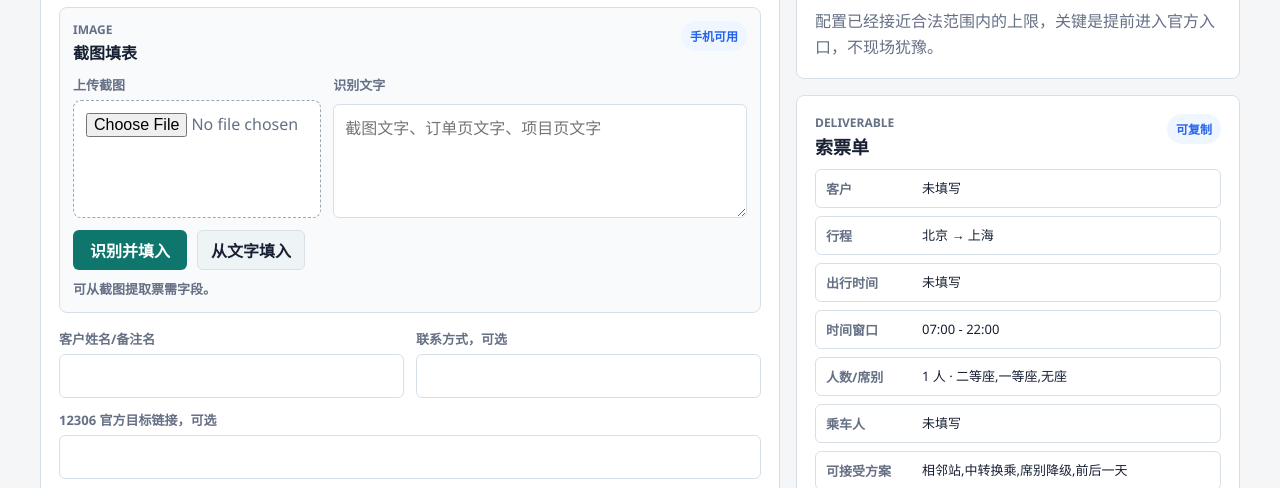
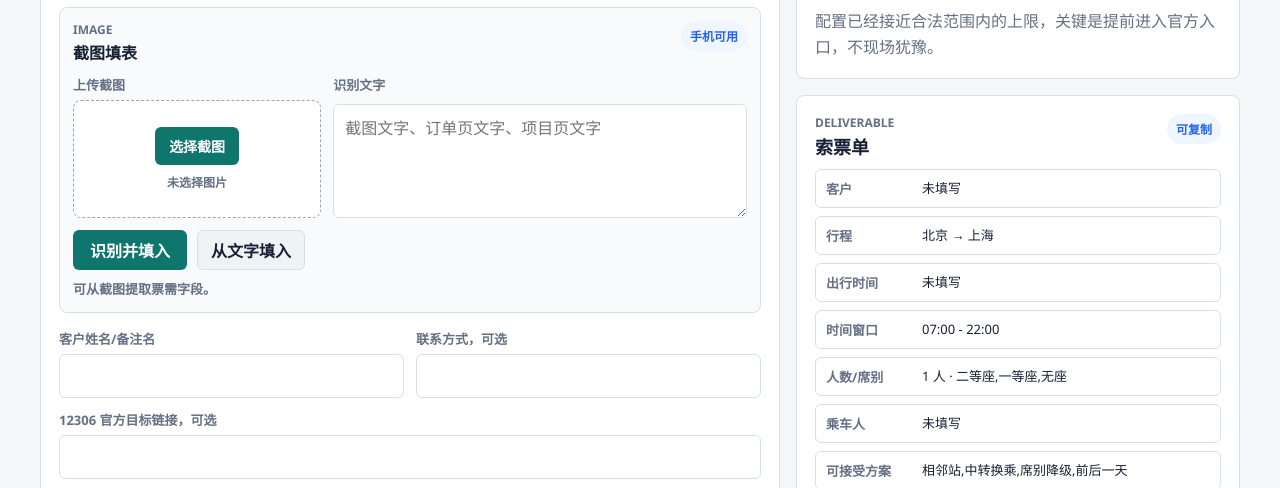
Before and after one commit to zhaowenjie817724/ticket, a website with bundled scripts: page index.html in a window 1280 px wide. Shown: the part 232-720 px from the top of the page. Built offline with nearby package versions, Linux system fonts and the light colour scheme.

Commit message:
fix: 优化手机截图上传控件

```diff
--- a/app.js
+++ b/app.js
@@ -80,6 +80,7 @@ const nodes = {
   launcherGrid: document.querySelector("#launcher-grid"),
   candidateList: document.querySelector("#candidate-list"),
   imageInput: document.querySelector("#image-input"),
+  imageFileName: document.querySelector("#image-file-name"),
   imageExtract: document.querySelector("#image-extract"),
   extractText: document.querySelector("#extract-text"),
   textApply: document.querySelector("#text-apply"),
@@ -128,6 +129,11 @@ function setStatus(message, tone = "muted") {
 function setExtractStatus(message, tone = "muted") {
   nodes.extractStatus.textContent = message;
   nodes.extractStatus.dataset.tone = tone;
+}
+
+function updateImageFileName() {
+  const file = nodes.imageInput.files?.[0];
+  nodes.imageFileName.textContent = file ? file.name : "未选择图片";
 }
 
 function isWebUrl(url) {
@@ -625,6 +631,7 @@ nodes.reset.addEventListener("click", resetCurrentMode);
 nodes.mobileOpen.addEventListener("click", openMobileQueue);
 nodes.copyRequest.addEventListener("click", copyRequestText);
 nodes.shareRequest.addEventListener("click", shareRequestText);
+nodes.imageInput.addEventListener("change", updateImageFileName);
 nodes.imageExtract.addEventListener("click", extractFromImage);
 nodes.textApply.addEventListener("click", applyExtractText);
 
--- a/index.html
+++ b/index.html
@@ -48,7 +48,11 @@
             <div class="prefill-grid">
               <label class="upload-field">
                 <span>上传截图</span>
-                <input id="image-input" type="file" accept="image/*" capture="environment" />
+                <input id="image-input" class="visually-hidden" type="file" accept="image/*" capture="environment" />
+                <span class="upload-drop">
+                  <strong>选择截图</strong>
+                  <small id="image-file-name">未选择图片</small>
+                </span>
               </label>
               <label class="field extract-text-field">
                 <span>识别文字</span>
--- a/styles.css
+++ b/styles.css
@@ -45,6 +45,17 @@ a {
 
 button {
   cursor: pointer;
+}
+
+.visually-hidden {
+  position: absolute;
+  width: 1px;
+  height: 1px;
+  padding: 0;
+  overflow: hidden;
+  clip: rect(0, 0, 0, 0);
+  white-space: nowrap;
+  border: 0;
 }
 
 h1,
@@ -226,14 +237,39 @@ h3 {
   font-weight: 800;
 }
 
-.upload-field input {
+.upload-drop {
   width: 100%;
   min-height: 118px;
-  padding: 12px;
+  display: grid;
+  place-items: center;
+  align-content: center;
+  gap: 8px;
+  padding: 16px;
   border: 1px dashed #9aa8b5;
   border-radius: 8px;
   background: #ffffff;
+  color: var(--text);
+  text-align: center;
+}
+
+.upload-drop strong {
+  display: inline-flex;
+  align-items: center;
+  justify-content: center;
+  min-height: 38px;
+  padding: 0 14px;
+  border-radius: 6px;
+  background: var(--primary);
+  color: #ffffff;
+  font-size: 14px;
+}
+
+.upload-drop small {
+  max-width: 100%;
+  overflow-wrap: anywhere;
   color: var(--muted);
+  font-size: 12px;
+  font-weight: 800;
 }
 
 .prefill-actions {
```
